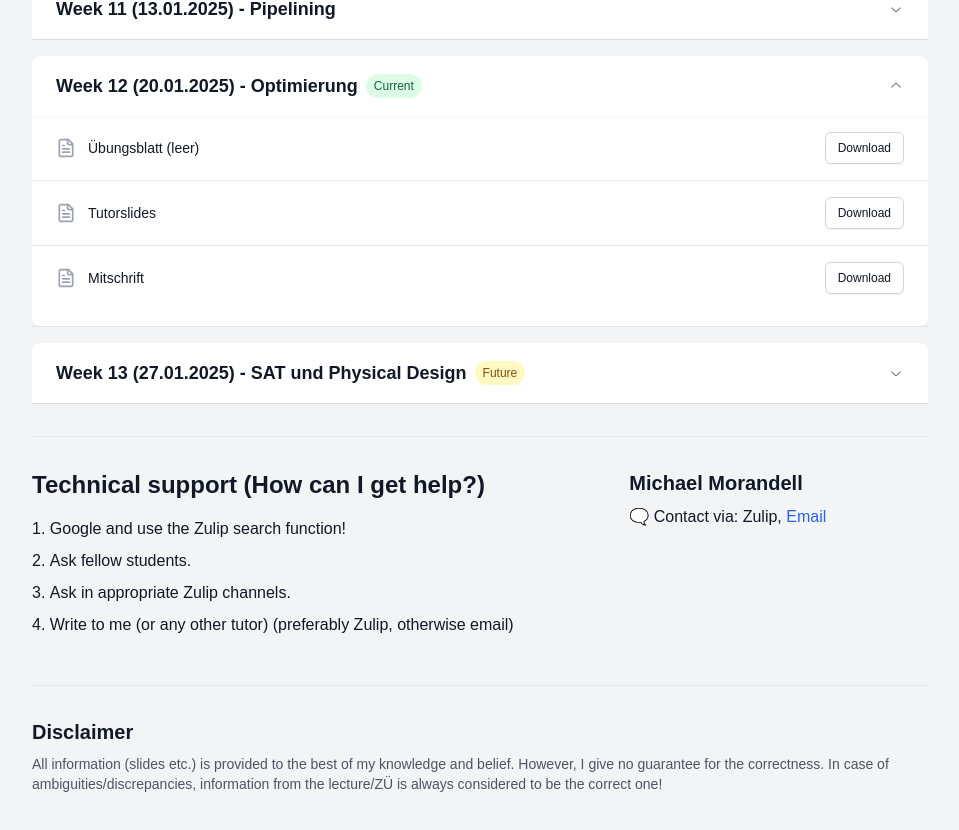
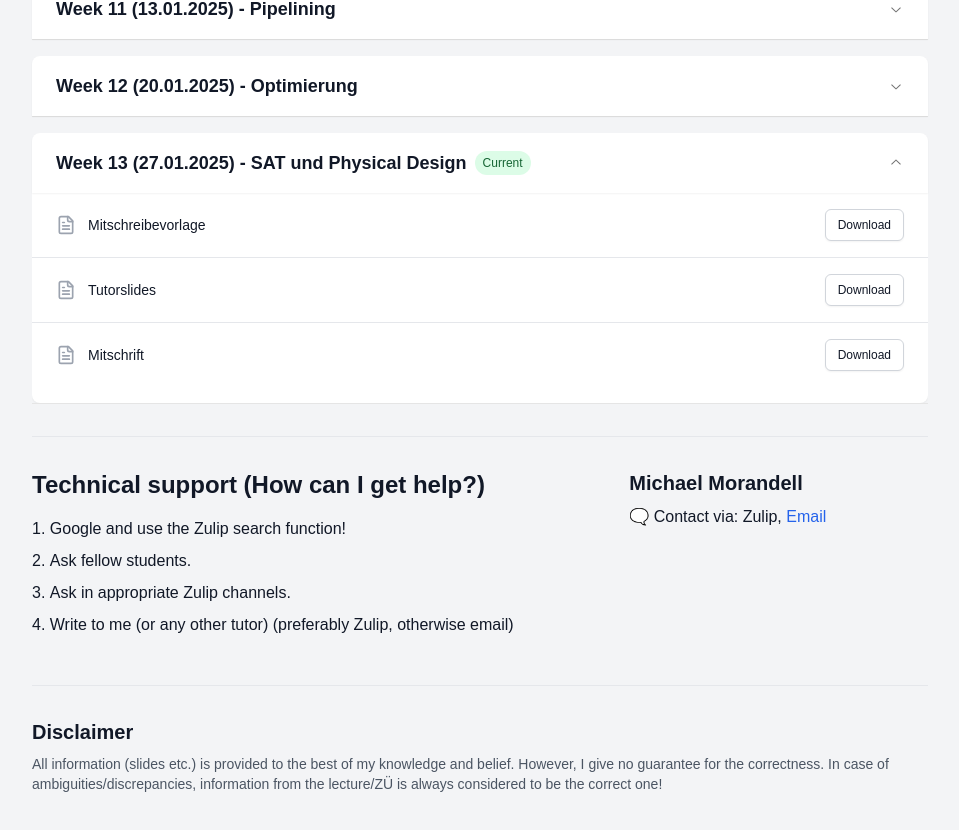
Before and after one commit to mormic04/era_tutorium_website, a Next.js app: page / in a window 1280 px wide. Shown: the part 1215-2045 px from the top of the page, without its empty margins (160-1119 px from the left). Built offline with nearby package versions, Linux system fonts and the light colour scheme.

Commit message:
added w13

```diff
--- a/src/components/LectureMaterials.tsx
+++ b/src/components/LectureMaterials.tsx
@@ -192,7 +192,11 @@ const lectureWeeks = [
     week: 13,
     date: "27.01.2025",
     topic: "SAT und Physical Design",
-    materials: []
+    materials: [
+      { name: "Mitschreibevorlage", url: materialBasePath + "w13/Mitschreibevorlage.pdf"},
+      { name: "Tutorslides", url: materialBasePath + "w13/era_tutorslides_w13.pdf"},
+      { name: "Mitschrift", url: materialBasePath + "w13/Mitschrift.pdf"}
+    ]
   },
 
 ]
@@ -209,7 +213,7 @@ export default function LectureMaterials() {
     return Math.ceil(diffDays / 7)
   }, [])
 
-  currentWeek = 12;
+  currentWeek = 13;
 
   React.useEffect(() => {
     document.documentElement.classList.toggle('dark', theme === 'dark');
```
